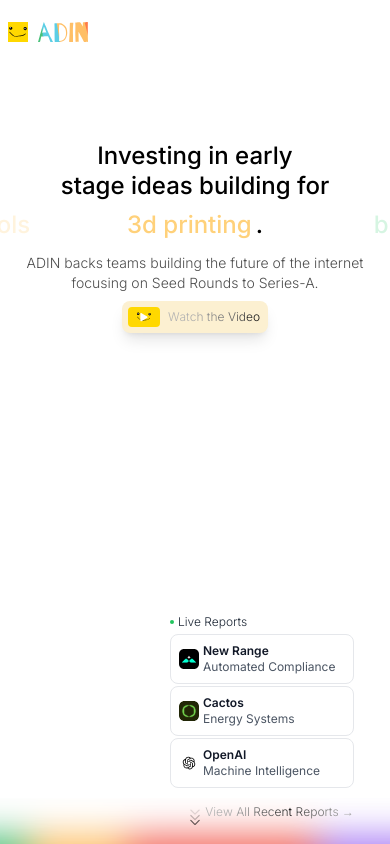
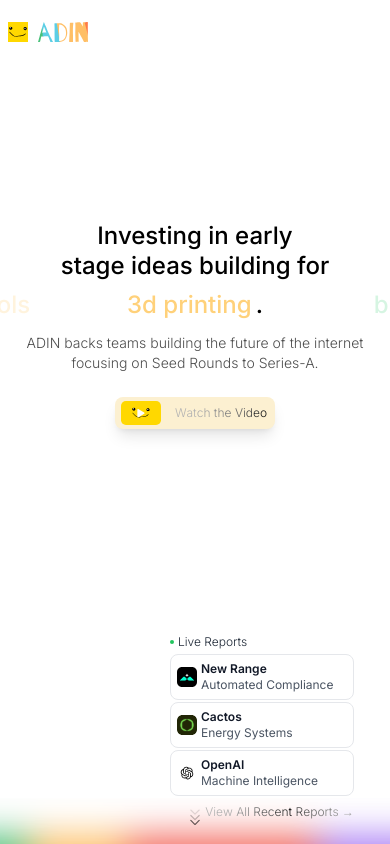
Before and after one commit to sanjidaorpi/ADIN-Landing, a Next.js app: page / in a window 390 px wide. Built offline with nearby package versions, Linux system fonts and the light colour scheme.

Commit message:
Optimized responsive layout, reduced header button spacing, added slider resize handler, and improved mobile spacing

```diff
--- a/src/app/page.tsx
+++ b/src/app/page.tsx
@@ -13,7 +13,7 @@ export default function Home() {
       <Hero />
       <div className="relative flex-1 flex flex-col justify-end">
         <Image src="/images/gradient.svg" alt="Gradient" width={1920} height={400} className="absolute bottom-0 left-0 w-full h-auto z-0" />
-        <div className="flex justify-end pr-8 relative z-10 pb-4 sm:pt-0 sm:pb-0">
+        <div className="flex justify-end pr-8 relative z-10 pb-4 sm:pt-0 sm:pb-0 pt-8 sm:pt-0">
           <LiveReports />
         </div>
         <div className="flex justify-center relative z-10 pb-4 sm:pb-0">
--- a/src/components/Header.tsx
+++ b/src/components/Header.tsx
@@ -40,12 +40,12 @@ const Header = () => {
       </div>
 
       {/* Desktop Navigation */}
-      <nav className="hidden md:flex items-center space-x-1 sm:space-x-2 md:space-x-3 lg:space-x-4 mx-2 sm:mx-4 md:mx-6 lg:mx-8">
+      <nav className="hidden md:flex items-center space-x-0 mx-0.5 sm:mx-1 md:mx-2 lg:mx-4">
         {navItems.map((item) => (
           <button
             key={item.name}
             onClick={() => setActiveTab(item.name)}
-            className={`flex items-center space-x-1 px-2 sm:px-3 md:px-4 lg:px-6 py-1.5 sm:py-2 md:py-2.5 lg:py-3 rounded-full transition-colors border whitespace-nowrap text-xs sm:text-sm ${
+            className={`flex items-center space-x-1 px-1.5 sm:px-2 md:px-3 lg:px-4 py-1.5 sm:py-2 md:py-2.5 lg:py-3 rounded-full transition-colors border whitespace-nowrap text-xs sm:text-sm ${
               activeTab === item.name
                 ? 'border-adin-purple text-adin-purple'
                 : 'border-transparent text-gray-600 hover:text-gray-900 hover:border-gray-300'
@@ -61,7 +61,7 @@ const Header = () => {
       </nav>
 
       {/* Desktop User Actions */}
-      <div className="hidden md:flex items-center space-x-1 sm:space-x-2 md:space-x-4 lg:space-x-6 whitespace-nowrap">
+      <div className="hidden md:flex items-center space-x-0 whitespace-nowrap">
         <button className="text-gray-600 hover:text-gray-900 font-medium mr-1 sm:mr-2 md:mr-3 lg:mr-4 text-xs sm:text-sm">
           Log In
         </button>
--- a/src/components/Hero.tsx
+++ b/src/components/Hero.tsx
@@ -37,7 +37,7 @@ const Hero = () => {
     return () => clearInterval(interval)
   }, [keywords.length])
 
-  useEffect(() => {
+  const calculateMaxWidth = () => {
     if (!wordsContainerRef.current) return;
 
     const tempSpan = document.createElement('span');
@@ -57,12 +57,25 @@ const Hero = () => {
 
     // Add gap space (space-x-12 = 3rem = 48px) for side spacing consistency
     setMaxWidth(widest + 20); // Add extra padding for longer words
+  };
+
+  useEffect(() => {
+    calculateMaxWidth();
+  }, [keywords]);
+
+  useEffect(() => {
+    const handleResize = () => {
+      calculateMaxWidth();
+    };
+
+    window.addEventListener('resize', handleResize);
+    return () => window.removeEventListener('resize', handleResize);
   }, [keywords]);
 
 
 
   return (
-    <section className="flex flex-col items-center justify-center text-center bg-white pt-20 sm:pt-36 md:pt-44 lg:pt-52 xl:pt-56">
+    <section className="flex flex-col items-center justify-center text-center bg-white pt-40 sm:pt-36 md:pt-44 lg:pt-52 xl:pt-56">
       {/* Headline */}
               <div className="text-center px-8 sm:px-16 md:px-24 lg:px-32 xl:px-48" style={{ paddingTop: '5px', paddingBottom: '8px' }}>
                  <h1 className="text-2xl sm:text-3xl md:text-4xl lg:text-5xl xl:text-6xl font-medium text-black leading-tight whitespace-nowrap">
@@ -119,10 +132,10 @@ const Hero = () => {
       </p>
 
       {/* Call to Action Button */}
-      <button className="bg-[#FCF0D1] text-black rounded-lg font-light text-base flex items-center hover:scale-105 transition-transform duration-200 shadow-lg h-8 sm:h-8 md:h-10 lg:h-11 xl:h-12 mb-2.5 sm:mb-0">
+      <button className="bg-[#FCF0D1] text-black rounded-lg font-light text-base flex items-center hover:scale-105 transition-transform duration-200 shadow-lg h-8 sm:h-8 md:h-10 lg:h-11 xl:h-12 mb-2.5 sm:mb-0 mt-4 sm:mt-0">
         {/* Logo Container */}
         <div className="flex-shrink-0 p-1.5 sm:p-1 md:p-1">
-          <div className="relative w-8 h-6 sm:w-10 sm:h-8 md:w-12 md:h-10 lg:w-14 lg:h-11 xl:w-16 xl:h-12">
+          <div className="relative w-10 h-8 sm:w-10 sm:h-8 md:w-12 md:h-10 lg:w-14 lg:h-11 xl:w-16 xl:h-12">
             <Image
               src="/images/adin_logo.svg"
               alt="ADIN Logo"
@@ -141,7 +154,7 @@ const Hero = () => {
         </div>
 
         {/* Text */}
-        <div className="flex-1 flex justify-center items-center px-0.5 sm:px-1 md:px-2 lg:px-3 xl:px-4 pr-2 sm:pr-1 md:pr-0">
+        <div className="flex-1 flex justify-center items-center px-2 sm:px-3 md:px-4 lg:px-5 xl:px-6 pr-2 sm:pr-3 md:pr-4 lg:pr-5 xl:pr-6">
           <AnimatedWaveText text="Watch the Video" className="whitespace-nowrap text-xs sm:text-xs md:text-sm lg:text-base" />
         </div>
       </button>
--- a/src/components/LiveReports.tsx
+++ b/src/components/LiveReports.tsx
@@ -34,11 +34,11 @@ const LiveReports = () => {
           </div>
 
           {/* Company Cards */}
-          <div className="space-y-0.5 sm:space-y-1 md:space-y-1.5">
+          <div className="space-y-0.5 sm:space-y-0.5 md:space-y-1 lg:space-y-1.5">
             {companies.map((company, index) => (
                               <div
                   key={index}
-                  className="bg-white border border-gray-200 rounded-lg p-2 sm:p-3.5 md:p-4 hover:shadow-md transition-shadow cursor-pointer"
+                  className="bg-white border border-gray-200 rounded-lg p-1.5 sm:p-2.5 md:p-3 lg:p-4 hover:shadow-md transition-shadow cursor-pointer"
                 >
                   <div className="flex items-center space-x-1 sm:space-x-1.5 md:space-x-2">
                     <div className="w-5 h-5 sm:w-6 sm:h-6 md:w-7 md:h-7 flex items-center justify-center overflow-hidden">
@@ -60,7 +60,7 @@ const LiveReports = () => {
           </div>
 
           {/* View All Link */}
-          <div className="mt-4 pb-0">
+          <div className="mt-2 sm:mt-3 md:mt-4 pb-0">
             <a
               href="#"
               className="text-black font-light hover:text-gray-700 transition-colors flex items-center justify-end text-xs"
```
